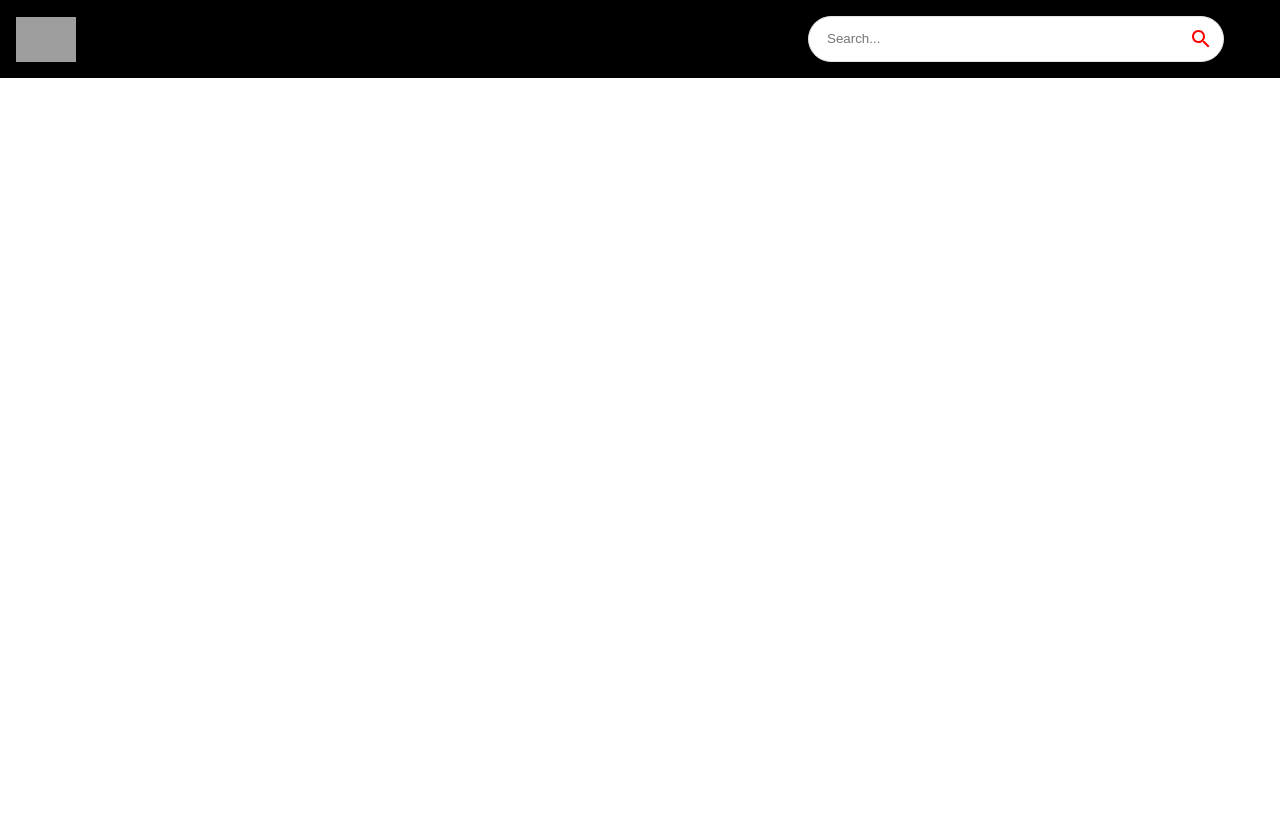
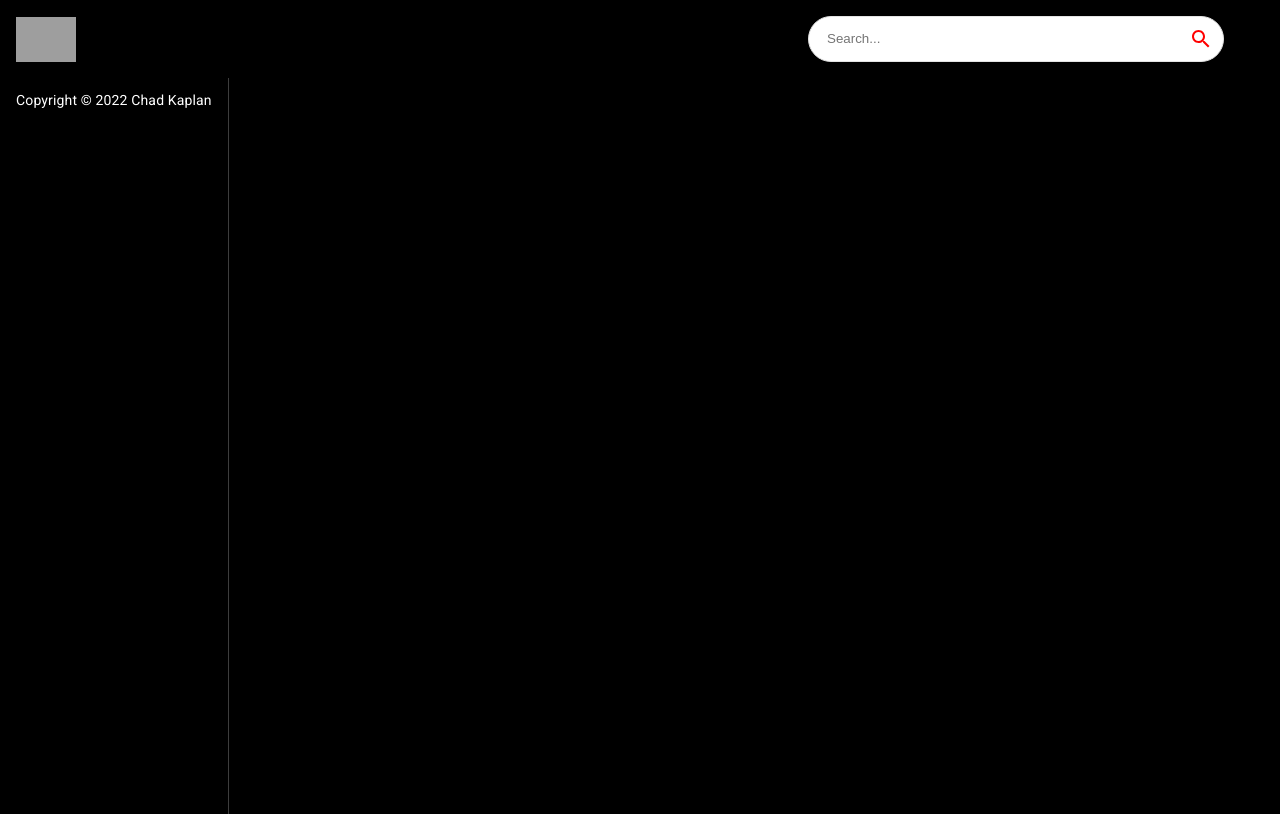
Before and after one commit to Chadkaplan/youtube-clone, a React (Create React App) app: page / in a window 1280 px wide. Built offline with nearby package versions, Linux system fonts and the light colour scheme; grey boxes are pictures that could not be loaded.

Commit message:
Continued working on feed, created empty component for sidebar.

```diff
--- a/src/components/Feed.jsx
+++ b/src/components/Feed.jsx
@@ -1,13 +1,23 @@
-import React from 'react'
+import React from "react";
 import { useState, useEffect } from "react";
 import { Box, Stack, Typography } from "@mui/material";
 
 const Feed = () => {
-<Stack sx={{ flexDirection: { sx: "column", md: "row" } }}>
-<Box sx={{ height: { sx: "auto", md: "92vh" }, borderRight: "1px solid #3d3d3d", px: { sx: 0, md: 2 } }}>
+  return (
+    <Stack sx={{ flexDirection: { sx: "column", md: "row" } }}>
+      <Box
+        sx={{
+          height: { sx: "auto", md: "92vh" },
+          borderRight: "1px solid #3d3d3d",
+          px: { sx: 0, md: 2 },
+        }}
+      >
+        <Typography className="copyright" variant="body2" sx={{ mt: 1.5, color: "#fff", }}>
+          Copyright © 2022 Chad Kaplan
+        </Typography>
+      </Box>
+    </Stack>
+  );
+};
 
-      </Box>
-  </Stack>
-}
-
-export default Feed
+export default Feed;
```
Also changed, not shown: src/components/Sidebar.jsx (added, +9 -0 lines).
